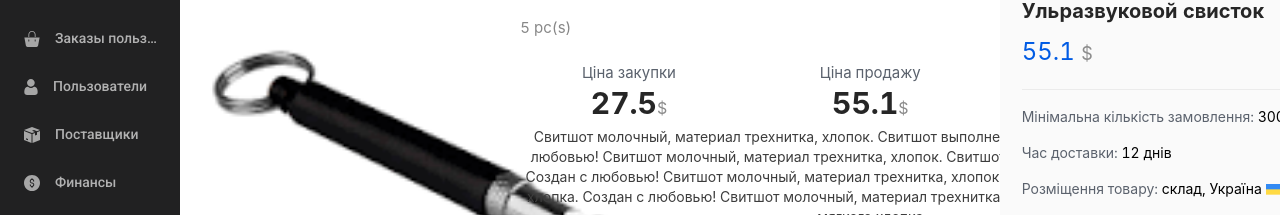
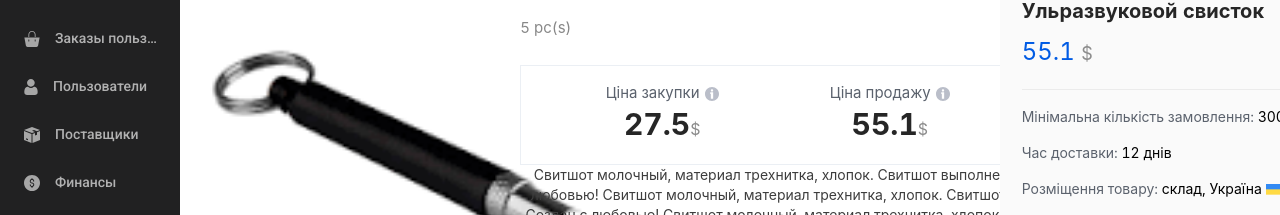
Before and after one commit to arthurseredaa/flimcor, a React (Create React App) app: page /1 in a window 1280 px wide. Shown: the part 151-366 px from the top of the page. Built offline with nearby package versions, Linux system fonts and the light colour scheme; no server answers.

Commit message:
Add tooltips

```diff
--- a/src/components/Content/ContentDetails/DetailsInfo/DetailsInfo.jsx
+++ b/src/components/Content/ContentDetails/DetailsInfo/DetailsInfo.jsx
@@ -1,8 +1,15 @@
-import { Col, Row } from "antd";
+import { Col, Row, Tooltip } from "antd";
 import classes from "./DetailsInfo.module.css";
 import { checkProfitability } from "../../../../helpers/checkProfitability";
+import InfoIcon from "../../../../assets/icons/information.svg";
 
-export const DetailsInfo = ({ title, description, price, profitability }) => {
+export const DetailsInfo = ({
+  title,
+  description,
+  price,
+  profitability,
+  collapsed,
+}) => {
   return (
     <div className={classes.detailsInfoWrapper}>
       <h1 className={classes.title}>{title}</h1>
@@ -11,21 +18,30 @@ export const DetailsInfo = ({ title, description, price, profitability }) => {
           textAlign: "left",
           color: "#888888",
           fontSize: "15px",
-          margin: "9px 0 26px",
+          margin: `${!collapsed ? "9px 0 26px" : "9px 0 26px 15px"}`,
         }}
       >
         5 pc(s)
       </p>
-      <div className={classes.detailes}>
-        <Row gutter={24}>
+      <div className={classes.details}>
+        <Row gutter={24} style={{ display: "flex", alignItems: "center" }}>
           <Col span={8} className={classes.gridItem}>
             Ціна закупки
+            <Tooltip placement="top" title="Tooltip">
+              <img src={InfoIcon} alt="info" className={classes.infoIcon} />
+            </Tooltip>
           </Col>
           <Col span={8} className={classes.gridItem}>
             Ціна продажу
+            <Tooltip placement="top" title="Tooltip">
+              <img src={InfoIcon} alt="info" className={classes.infoIcon} />
+            </Tooltip>
           </Col>
           <Col span={8} className={classes.gridItem}>
             Рентабельність
+            <Tooltip placement="top" title="Tooltip">
+              <img src={InfoIcon} alt="info" className={classes.infoIcon} />
+            </Tooltip>
           </Col>
         </Row>
         <Row gutter={24}>
```
